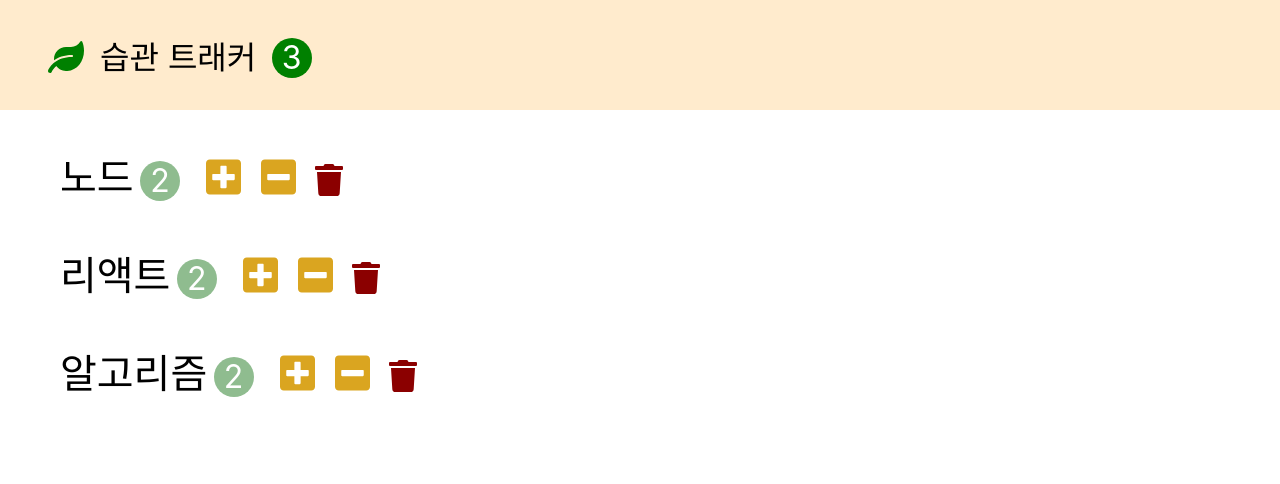
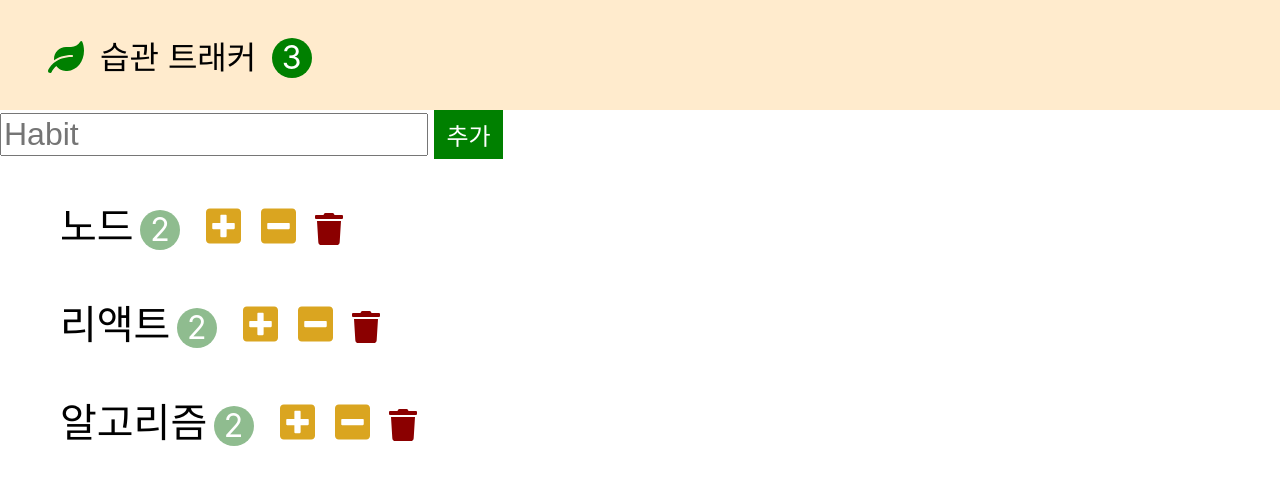
Before and after one commit to MoonEunki/react_basic, a React (Create React App) app: page / in a window 1280 px wide. Shown: the top 484 px of the page. Built offline with nearby package versions, Linux system fonts and the light colour scheme.

Commit message:
Add form 추가, 기능완료

```diff
--- a/src/app.jsx
+++ b/src/app.jsx
@@ -28,11 +28,21 @@ const App = () => {
     const newHabits = habits.filter((item) => item.id !== habit.id);
     setCount(newHabits);
   };
+
+  const handleAdd = (name) => {
+    // const newHabits = [...habits];
+    // newHabits.push({ id: Date.now(), name: name, count: 0 });
+
+    const newHabits = [...habits, { id: Date.now(), name, count: 0 }];
+
+    setCount(newHabits);
+  };
   return (
     <>
       <Navbar totalCount={habits.filter((item) => item.count > 0).length} />
       <Habits
         habits={habits}
+        onAdd={handleAdd}
         onIncrement={handleIncrement}
         onDecrement={handleDecrement}
         onDelete={handleDelete}
--- /dev/null
+++ b/src/components/habitAddForm.jsx
@@ -0,0 +1,31 @@
+import React from "react";
+
+const HabitAddForm = (props) => {
+  console.log(props);
+  const inputRef = React.createRef();
+
+  const onSubmit = (event) => {
+    //빈칸입력 안되게하는 예외처리는 안했음
+    event.preventDefault();
+    props.onAdd(inputRef.current.value); //input에 들어있는 습관 이름을 onAdd로 보냄
+    inputRef.current.value = ""; //입력후 빈칸으로
+  };
+
+  return (
+    <form onSubmit={onSubmit}>
+      <input
+        ref={inputRef}
+        className="add-input"
+        type="text"
+        placeholder="Habit"
+      ></input>
+      <button className="add-button">추가</button>
+    </form>
+  );
+};
+
+export default HabitAddForm;
+
+{
+  /* <HabitAddForm></HabitAddForm> */
+}
--- a/src/components/habits.jsx
+++ b/src/components/habits.jsx
@@ -1,5 +1,6 @@
 import React from "react";
 import Habit from "./habit";
+import HabitAddForm from "./habitAddForm";
 
 const Habits = (props) => {
   const handleIncrement = (habit) => {
@@ -14,10 +15,16 @@ const Habits = (props) => {
     props.onDelete(habit);
   };
 
+  const handleAdd = (name) => {
+    // console.log("추가할이름" + name);
+    props.onAdd(name);
+  };
+
   return (
-    <ul>
-      {props.habits.map((habit) => {
-        return (
+    <>
+      <HabitAddForm onAdd={handleAdd} />
+      <ul>
+        {props.habits.map((habit) => (
           <Habit
             key={habit.id}
             habit={habit}
@@ -25,9 +32,9 @@ const Habits = (props) => {
             onDecrement={handleDecrement}
             onDelete={handleDelete}
           />
-        );
-      })}
-    </ul>
+        ))}
+      </ul>
+    </>
   );
 };
 
```
Also changed, not shown: 1 other file (tests, documents, lock files or other folders).
